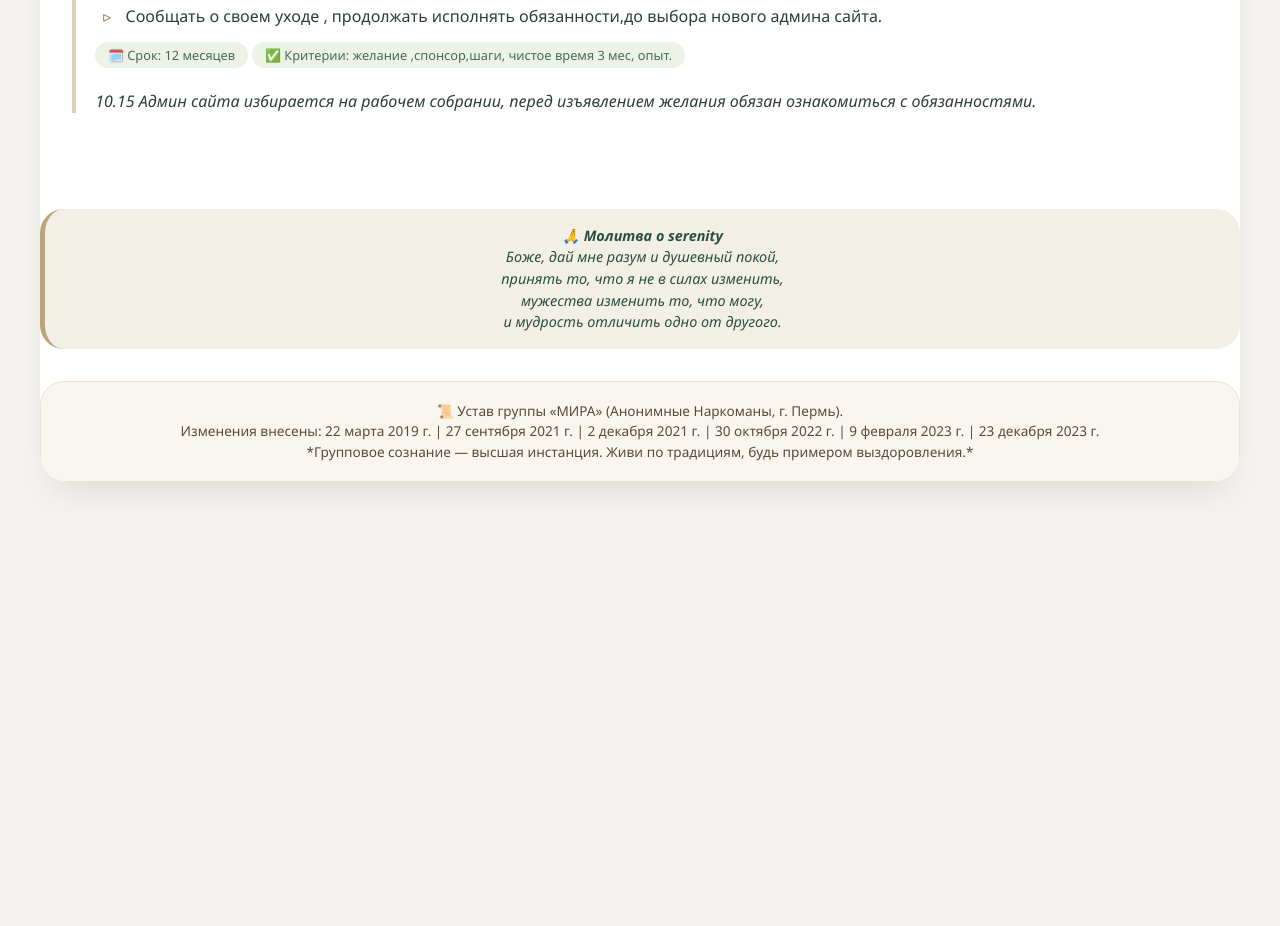
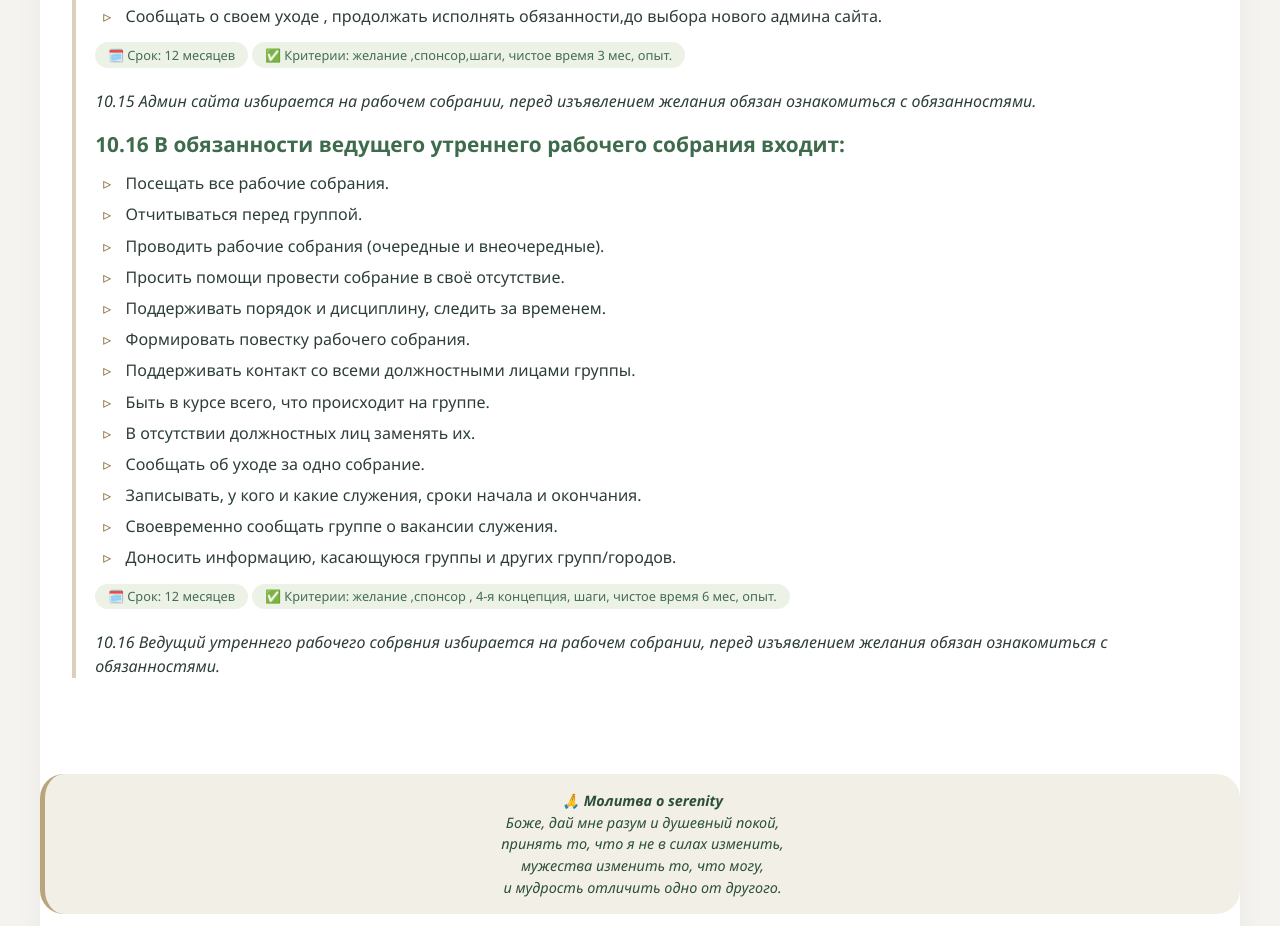
Before and after one commit to Prudexxx/UstavMiraAN, a plain HTML site: page index.html in a window 1280 px wide. Shown: the part 9028-9954 px from the top of the page. Before the commit the page ends 9542 px from the top, so only its background shows below. Drawn offline with Linux system fonts and the light colour scheme.

Commit message:
Update index.html

```diff
--- a/index.html
+++ b/index.html
@@ -687,6 +687,31 @@
         </div>
         <p><em>10.15  Админ сайта избирается на рабочем собрании, перед изъявлением желания обязан ознакомиться с обязанностями.</em></p>
     </div>
+
+       <div id="art10_16">
+        <h3>10.16 В обязанности ведущего утреннего рабочего собрания входит:</h3>
+        <ul class="duty-list">
+  <li>Посещать все рабочие собрания.</li>
+            <li>Отчитываться перед группой.</li>
+            <li>Проводить рабочие собрания (очередные и внеочередные).</li>
+            <li>Просить помощи провести собрание в своё отсутствие.</li>
+            <li>Поддерживать порядок и дисциплину, следить за временем.</li>
+            <li>Формировать повестку рабочего собрания.</li>
+            <li>Поддерживать контакт со всеми должностными лицами группы.</li>
+            <li>Быть в курсе всего, что происходит на группе.</li>
+            <li>В отсутствии должностных лиц заменять их.</li>
+            <li>Сообщать об уходе за одно собрание.</li>
+            <li>Записывать, у кого и какие служения, сроки начала и окончания.</li>
+            <li>Своевременно сообщать группе о вакансии служения.</li>
+            <li>Доносить информацию, касающуюся группы и других групп/городов.</li>
+
+
+        </ul>
+        <div class="badge-term">🗓️ Срок: 12 месяцев</div>
+        <div class="badge-term">✅ Критерии: желание ,спонсор , 4-я концепция, шаги, чистое время 6 мес, опыт.
+        </div>
+        <p><em>10.16 Ведущий утреннего рабочего собрвния избирается на рабочем собрании, перед изъявлением желания обязан ознакомиться с обязанностями.</em></p>
+    </div>
 </div>
 
 </div>
```
